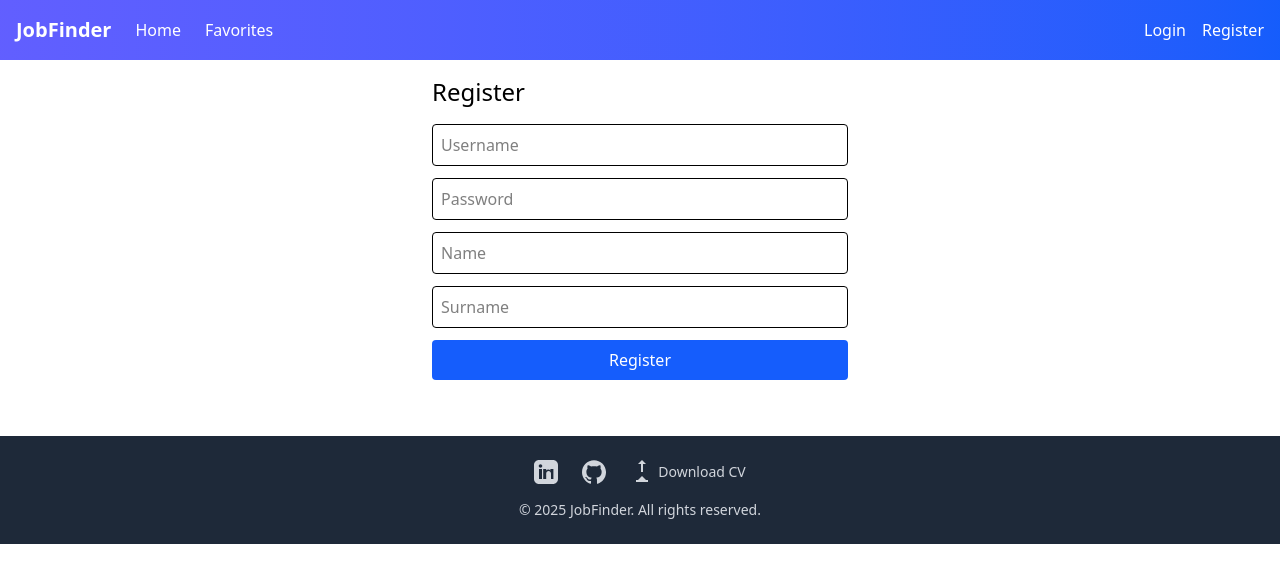
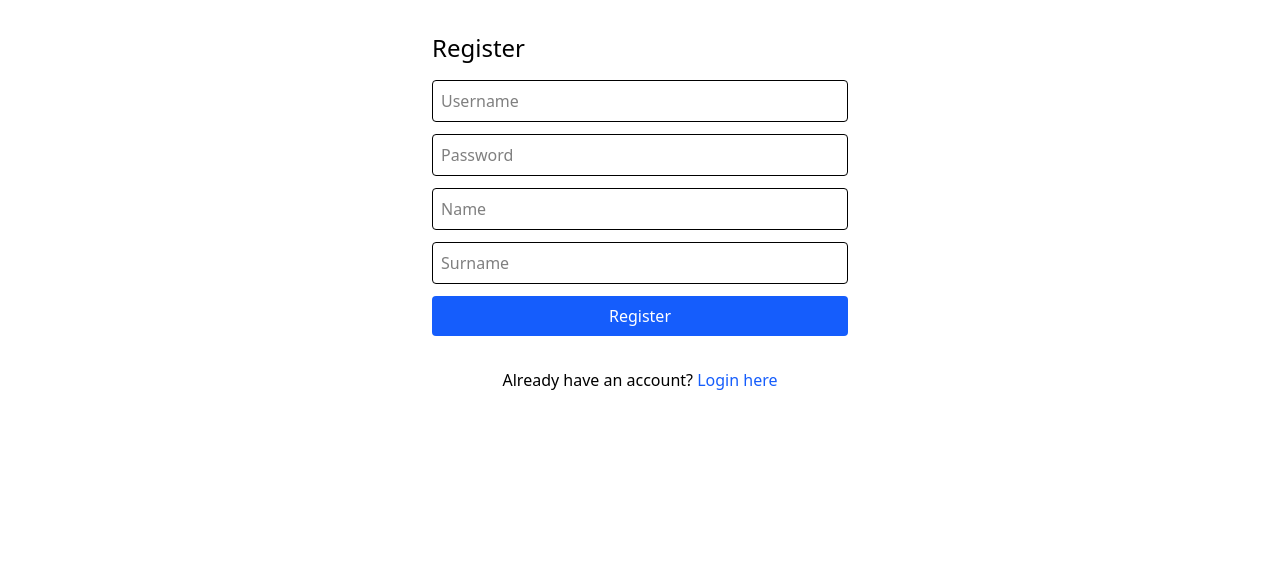
Before and after one commit to djordjebradonjic/job-finder-frontend, a React (Vite) app in the folder job-finder-app/: page /register in a window 1280 px wide. Shown: the top 582 px of the page. Built offline with nearby package versions, Linux system fonts and the light colour scheme.

Commit message:
Jwt token implemented and layout page created with header, footer and main body

```diff
--- a/job-finder-app/src/App.jsx
+++ b/job-finder-app/src/App.jsx
@@ -1,22 +1,21 @@
 import FavoritesPage from "./pages/FavoritesPage";
 import HomePage from "./pages/HomePage";
 import { BrowserRouter as Router, Routes, Route } from "react-router-dom";
-import MainNavBar from "./components/MainNavBar";
 import LoginPage from "./pages/LoginPage";
 import RegisterPage from "./pages/RegisterPage";
-import Footer from "./components/Footer";
+import Layout from "./pages/Layout";
 
 function App() {
   return (
     <Router>
-      <MainNavBar></MainNavBar>
       <Routes>
-        <Route path="/" element={<HomePage />}></Route>
-        <Route path="/favorites" element={<FavoritesPage />}></Route>
-        <Route path="/login" element={<LoginPage />} />
-        <Route path="/register" element={<RegisterPage />} />
+        <Route path="/" element={<Layout />}>
+          <Route index element={<HomePage />} />
+          <Route path="favorites" element={<FavoritesPage />} />
+          <Route path="login" element={<LoginPage />} />
+          <Route path="register" element={<RegisterPage />} />
+        </Route>
       </Routes>
-      <Footer></Footer>
     </Router>
   );
 }
--- /dev/null
+++ b/job-finder-app/src/api/axiosConfig.js
@@ -0,0 +1,20 @@
+import axios from 'axios';
+
+const api = axios.create({
+  baseURL: 'http://localhost:8080'
+});
+
+api.interceptors.request.use(
+  (config) => {
+    const token = localStorage.getItem('jwtToken');
+    if (token) {
+      config.headers['Authorization'] = `Bearer ${token}`;
+    }
+    return config;
+  },
+  (error) => {
+    console.log("Error at api request interceptor: " , error);
+  }
+);
+
+export default api;
--- a/job-finder-app/src/api/jobs.js
+++ b/job-finder-app/src/api/jobs.js
@@ -1,6 +1,7 @@
 import axios from 'axios'
+import api from './axiosConfig';
 
 export const fetchJobs = async (url) =>{
-    const response =  await axios.get( url);
+    const response =  await api.get(url);
     return response.data;
 }
--- a/job-finder-app/src/components/MainNavBar.jsx
+++ b/job-finder-app/src/components/MainNavBar.jsx
@@ -1,11 +1,11 @@
 import { Link, useNavigate } from "react-router-dom";
 
 function MainNavBar() {
-  const isLoggedIn = !!localStorage.getItem("token");
+  const isLoggedIn = !!localStorage.getItem("jwtToken");
   const navigate = useNavigate();
 
   const handleLogout = () => {
-    localStorage.removeItem("token");
+    localStorage.removeItem("jwtToken");
     navigate("/login");
   };
 
--- a/job-finder-app/src/pages/HomePage.jsx
+++ b/job-finder-app/src/pages/HomePage.jsx
@@ -38,9 +38,7 @@ function HomePage() {
       try {
         setLoading(true);
         setJobs([]);
-        const data = await fetchJobs(
-          "http://localhost:8080/api/jobs/fetchBySource/" + source
-        );
+        const data = await fetchJobs("/api/jobs/fetchBySource/" + source);
         const sortedData = data.sort(
           (a, b) => new Date(a.createdAt) - new Date(b.createdAt)
         );
--- /dev/null
+++ b/job-finder-app/src/pages/Layout.jsx
@@ -0,0 +1,21 @@
+import { Outlet, useLocation } from "react-router-dom";
+import MainNavBar from "../components/MainNavBar";
+import Footer from "../components/Footer";
+
+export default function Layout() {
+  const location = useLocation();
+
+  const hideNavbarRoutes = ["/login", "/register"];
+  const shouldHideNavbar = hideNavbarRoutes.includes(location.pathname);
+  return (
+    <div className="min-h-screen flex flex-col">
+      {!shouldHideNavbar && <MainNavBar />}
+
+      <main className="flex-1 p-4">
+        <Outlet />
+      </main>
+
+      {!shouldHideNavbar && <Footer />}
+    </div>
+  );
+}
--- a/job-finder-app/src/pages/LoginPage.jsx
+++ b/job-finder-app/src/pages/LoginPage.jsx
@@ -1,4 +1,4 @@
-import { useNavigate } from "react-router-dom";
+import { useNavigate, Link } from "react-router-dom";
 import axios from "axios";
 import React, { useState } from "react";
 
@@ -14,6 +14,7 @@ function LoginPage() {
         username,
         password,
       });
+      localStorage.setItem("jwtToken", response.data.token);
 
       if (response.data === "Fail") {
         alert("Invalid credentials");
@@ -28,6 +29,7 @@ function LoginPage() {
   };
 
   return (
+    <>
       <form
         onSubmit={handleSubmit}
         className="max-w-sm mx-auto p-4 border rounded mt-10 shadow"
@@ -56,6 +58,15 @@ function LoginPage() {
           Login
         </button>
       </form>
+      <div className="max-w-sm mx-auto mt-4 text-center">
+        <p>
+          Don't have an account?{" "}
+          <Link to="/register" className="text-blue-600 hover:underline">
+            Register here
+          </Link>
+        </p>
+      </div>
+    </>
   );
 }
 
--- a/job-finder-app/src/pages/RegisterPage.jsx
+++ b/job-finder-app/src/pages/RegisterPage.jsx
@@ -1,6 +1,6 @@
 import axios from "axios";
 import React, { useState } from "react";
-import { useNavigate } from "react-router-dom";
+import { useNavigate, Link } from "react-router-dom";
 
 function RegisterPage() {
   const [username, setUsername] = useState("");
@@ -30,6 +30,7 @@ function RegisterPage() {
     }
   };
   return (
+    <div>
       <div className="max-w-md mx-auto p-4">
         <h1 className="text-2xl mb-4">Register</h1>
         <form onSubmit={handleSubmit} className="flex flex-col gap-3 ">
@@ -73,6 +74,15 @@ function RegisterPage() {
           </button>
         </form>
       </div>
+      <div className="max-w-sm mx-auto mt-4 text-center">
+        <p>
+          Already have an account?{" "}
+          <Link to="/login" className="text-blue-600 hover:underline">
+            Login here
+          </Link>
+        </p>
+      </div>
+    </div>
   );
 }
 export default RegisterPage;
```
Lines whose indentation alone changed are shown as unchanged.
